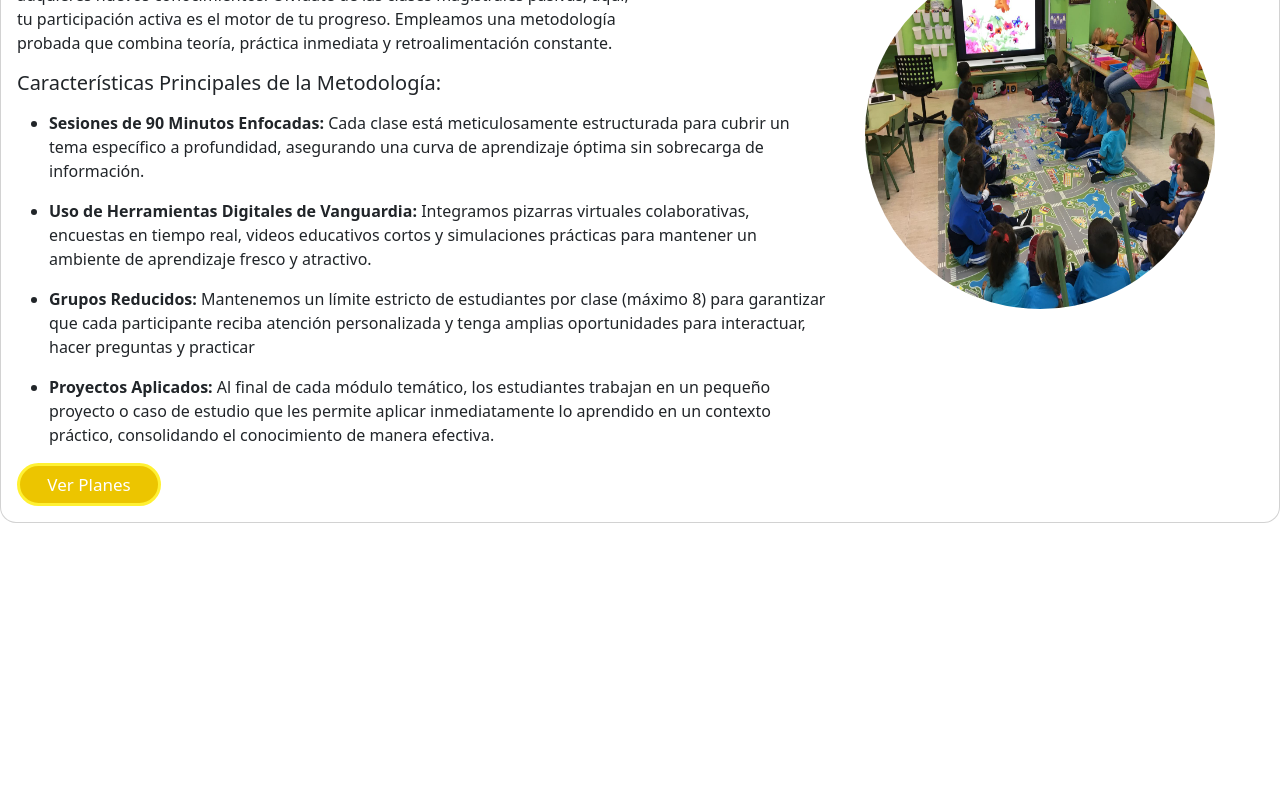
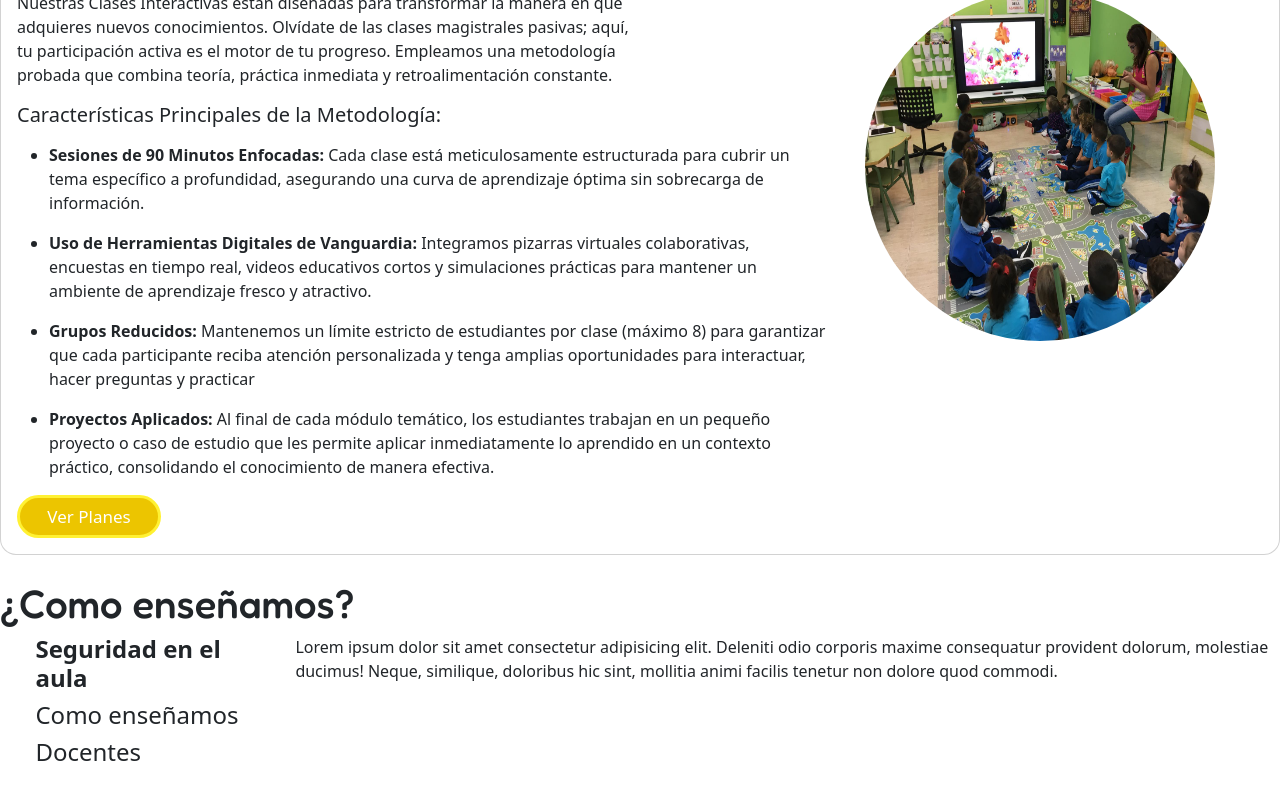
Before and after one commit to Fenniix/EuroKids, a React (Vite) app: page / in a window 1280 px wide. Shown: the part 1044-1844 px from the top of the page. Built offline with nearby package versions, Linux system fonts and the light colour scheme; a web font is replaced by a local one.

Commit message:
Implementacion de la seccion metodos y avance hasta los cambios de contenido

```diff
--- a/package.json
+++ b/package.json
@@ -15,7 +15,8 @@
     "react": "^19.1.1",
     "react-bootstrap": "^2.10.10",
     "react-dom": "^19.1.1",
-    "react-router-dom": "^7.9.5"
+    "react-router-dom": "^7.9.5",
+    "react-transition-group": "^4.4.5"
   },
   "devDependencies": {
     "@eslint/js": "^9.36.0",
--- a/src/pages/home.jsx
+++ b/src/pages/home.jsx
@@ -1,6 +1,7 @@
 import NavbarP from "../components/layout/Navbar"
 import {Container, Card, Nav, Button, Tab, Tabs, CardImg} from "react-bootstrap"
-import { useEffect } from "react"
+import { useEffect, useState } from "react"
+import { CSSTransition, SwitchTransition } from "react-transition-group";
 import interactiva from "../assets/img/cls-interactiva.jpg"
 import juegos from "../assets/img/cls-juegos.jpg"
 import platica from "../assets/img/cls-platica.jpeg"
@@ -28,6 +29,9 @@ const home = () => {
     };
   }, []);
 
+  /*Prueba */
+  const [activeTab, setActiveTab] = useState('opcion1');
+
   return (
     <>
       <NavbarP/>
@@ -42,8 +46,7 @@ const home = () => {
       </div>
 
       <div className="mt-5 ">
-        <h1 className="aprendizaje m-0">¿Como aprenderán en EuroKids?</h1>
-
+        <h1 className="aprendizaje m-0 p-3">¿Como aprenderán en EuroKids?</h1>
         <Tabs defaultActiveKey="clases" id="aprendizaje-eurokids" className="p-2 tabs-cont" variant="underline" transition={true}>
           <Tab eventKey="clases" title="Clases interactivas">
             <Card className="card-cont">
@@ -116,6 +119,31 @@ const home = () => {
           </Tab>
         </Tabs>
       </div>
+      <div className="metodos mt-4">
+        <h1>¿Como enseñamos?</h1>
+        <div className="cont-met d-flex">
+          <div className="op-met">
+            <h4 onMouseEnter={() => setActiveTab('opcion1')} style={{ fontWeight: activeTab === 'opcion1' ? 'bold' : 'normal' }}>Seguridad en el aula</h4>
+            <h4 onMouseEnter={() => setActiveTab('opcion2')} style={{ fontWeight: activeTab === 'opcion2' ? 'bold' : 'normal' }}>Como enseñamos</h4>
+            <h4 onMouseEnter={() => setActiveTab('opcion3')} style={{ fontWeight: activeTab === 'opcion3' ? 'bold' : 'normal' }}>Docentes</h4>
+          </div>
+          <SwitchTransition mode="out-in">
+            <CSSTransition key={activeTab} timeout={300} classNames="fade">
+              <div className="desc-met">
+                {activeTab === 'opcion1' &&(
+                <div>Lorem ipsum dolor sit amet consectetur adipisicing elit. Deleniti odio corporis maxime consequatur provident dolorum, molestiae ducimus! Neque, similique, doloribus hic sint, mollitia animi facilis tenetur non dolore quod commodi.</div>
+                )}
+                {activeTab === 'opcion2' &&(
+                <div>Lorem ipsum dolor sit amet consectetur adipisicing elit. Architecto culpa consequuntur incidunt iure unde fugit at perspiciatis ullam suscipit voluptate veritatis beatae eveniet enim, recusandae exercitationem, atque omnis, fugiat rerum?</div>
+                )}
+                {activeTab === 'opcion3' &&(
+                <div>Lorem ipsum dolor sit amet consectetur adipisicing elit. Fugiat molestias nesciunt minima ipsum earum beatae reiciendis maxime, quaerat iste laboriosam quasi sit nulla nostrum sed? Assumenda facilis saepe sunt velit.</div>
+                )}
+              </div>
+            </CSSTransition>
+          </SwitchTransition>
+        </div>
+      </div>
       <div className="Prueba"></div>
     </>
   )
--- a/src/styles/home.css
+++ b/src/styles/home.css
@@ -64,6 +64,8 @@
   border-top-left-radius: 1rem;
   border-top-right-radius: 1rem;
   background-color: blueviolet;
+  text-align: center;
+  color: white;
 }
 
 .tabs-cont{
@@ -145,6 +147,57 @@
   100% { left: 100%; }
 }
 
+/*Metodos*/
+
+.metodos{
+}
+
+.cont-met{
+}
+
+.op-met{
+  width: 30%;
+  cursor: pointer;
+}
+
+.op-met h4{
+  padding-inline: 12%;
+}
+
+.desc-met{
+  width: 100%;
+}
+
+
+/*
+  CSS para la animación (debe estar en tu archivo .css importado)
+*/
+
+/* 1. Estado Inicial (Antes de entrar/montarse) */
+.fade-enter {
+  opacity: 0;
+}
+
+/* 2. Estado de Transición de Entrada (El que hace el fade-in) */
+.fade-enter-active {
+  opacity: 1;
+  /* MUY IMPORTANTE: Define la duración de la transición aquí */
+  transition: opacity 300ms ease-in;
+}
+
+/* 3. Estado Inicial de Salida (Elemento a punto de desmontarse) */
+.fade-exit {
+  opacity: 1;
+}
+
+/* 4. Estado de Transición de Salida (El que hace el fade-out) */
+.fade-exit-active {
+  opacity: 0;
+  /* MUY IMPORTANTE: Define la duración de la transición aquí */
+  transition: opacity 300ms ease-out;
+}
+
+
 .Prueba{
   height: 100rem;
 }
```
Also changed, not shown: 1 other file (tests, documents, lock files or other folders).
